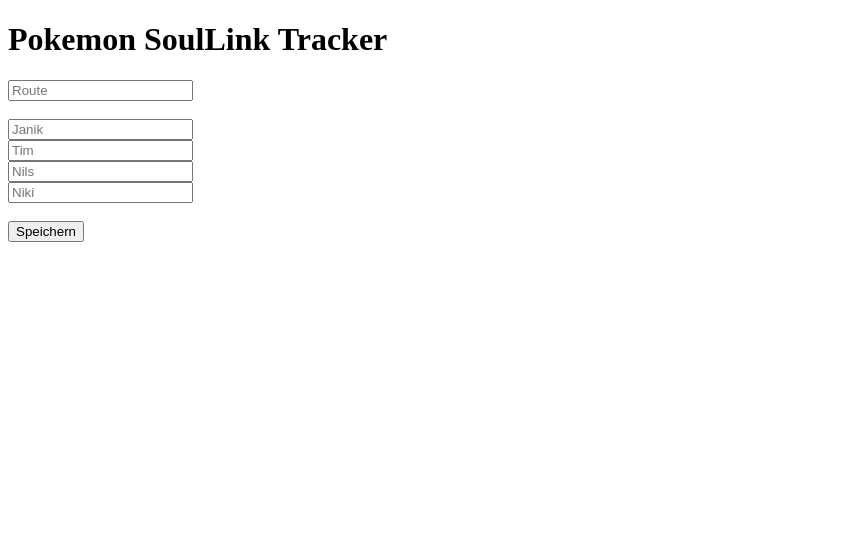
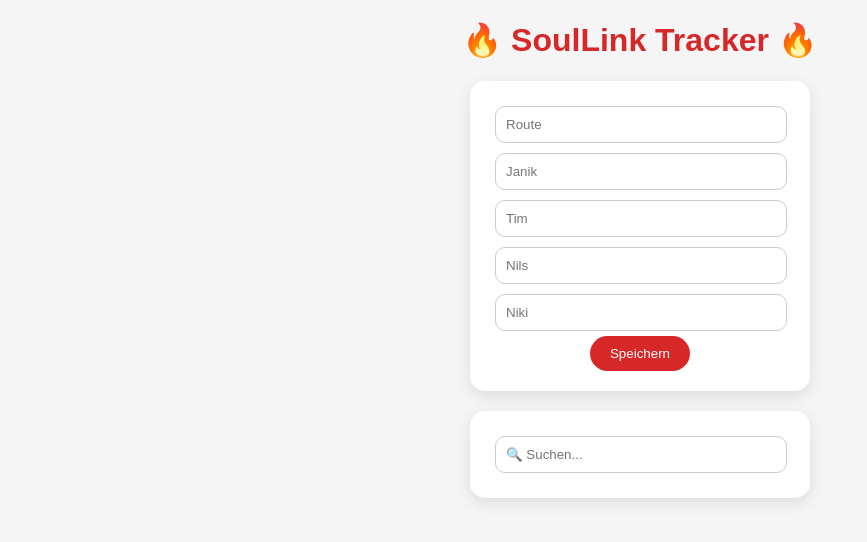
Before and after one commit to nkayy10/soullink-tracker, a website: page public/index.html in a window 1280 px wide. Shown: the whole page, without its empty margins (0-867 px from the left). Drawn offline with Linux system fonts and the light colour scheme; no server answers.

Commit message:
Update index.html

```diff
--- a/public/index.html
+++ b/public/index.html
@@ -2,18 +2,81 @@
 <html>
 <head>
     <title>SoulLink Tracker</title>
+    <style>
+        body {
+            font-family: Arial;
+            background: #f5f5f5;
+            text-align: center;
+        }
+
+        h1 {
+            color: #d62828;
+        }
+
+        .card {
+            background: white;
+            padding: 20px;
+            margin: 20px auto;
+            width: 300px;
+            border-radius: 15px;
+            box-shadow: 0 5px 15px rgba(0,0,0,0.1);
+        }
+
+        input {
+            width: 90%;
+            padding: 10px;
+            margin: 5px;
+            border-radius: 10px;
+            border: 1px solid #ccc;
+        }
+
+        button {
+            background: #d62828;
+            color: white;
+            border: none;
+            padding: 10px 20px;
+            border-radius: 20px;
+            cursor: pointer;
+        }
+
+        button:hover {
+            background: #a61c1c;
+        }
+
+        .list {
+            margin-top: 20px;
+        }
+
+        .entry {
+            background: white;
+            margin: 10px auto;
+            padding: 10px;
+            width: 300px;
+            border-radius: 10px;
+        }
+    </style>
 </head>
+
 <body>
-    <h1>Pokemon SoulLink Tracker</h1>
 
-    <input id="route" placeholder="Route"><br><br>
+<h1>🔥 SoulLink Tracker 🔥</h1>
 
-    <input id="janik" placeholder="Janik"><br>
-    <input id="tim" placeholder="Tim"><br>
-    <input id="nils" placeholder="Nils"><br>
-    <input id="niki" placeholder="Niki"><br><br>
+<div class="card">
+    <input id="route" placeholder="Route"><br>
+
+    <input id="janik" placeholder="Janik">
+    <input id="tim" placeholder="Tim">
+    <input id="nils" placeholder="Nils">
+    <input id="niki" placeholder="Niki"><br>
 
     <button onclick="send()">Speichern</button>
+</div>
+
+<div class="card">
+    <input id="search" placeholder="🔍 Suchen..." oninput="loadData()">
+</div>
+
+<div class="list" id="list"></div>
 
 <script>
 function send() {
@@ -29,9 +92,7 @@
     players.forEach(p => {
         fetch("/add", {
             method: "POST",
-                    headers: {
-                        "Content-Type": "application/json"
-                    },
+            headers: { "Content-Type": "application/json" },
             body: JSON.stringify({
                 location: route,
                 player: p.player,
@@ -41,7 +102,38 @@
     });
 
     alert("Gespeichert!");
+    setTimeout(loadData, 500);
 }
+
+async function loadData() {
+    const res = await fetch("/data");
+    const data = await res.json();
+
+    const search = document.getElementById("search").value.toLowerCase();
+
+    const list = document.getElementById("list");
+    list.innerHTML = "";
+
+    data
+    .filter(e =>
+        e.location.toLowerCase().includes(search) ||
+        e.player.toLowerCase().includes(search) ||
+        e.pokemonName.toLowerCase().includes(search)
+    )
+    .reverse()
+    .forEach(e => {
+        const div = document.createElement("div");
+        div.className = "entry";
+        div.innerHTML = `
+            <b>${e.location}</b><br>
+            ${e.player}: ${e.pokemonName}
+        `;
+        list.appendChild(div);
+    });
+}
+
+loadData();
 </script>
+
 </body>
 </html>
```
Lines whose indentation alone changed are shown as unchanged.
